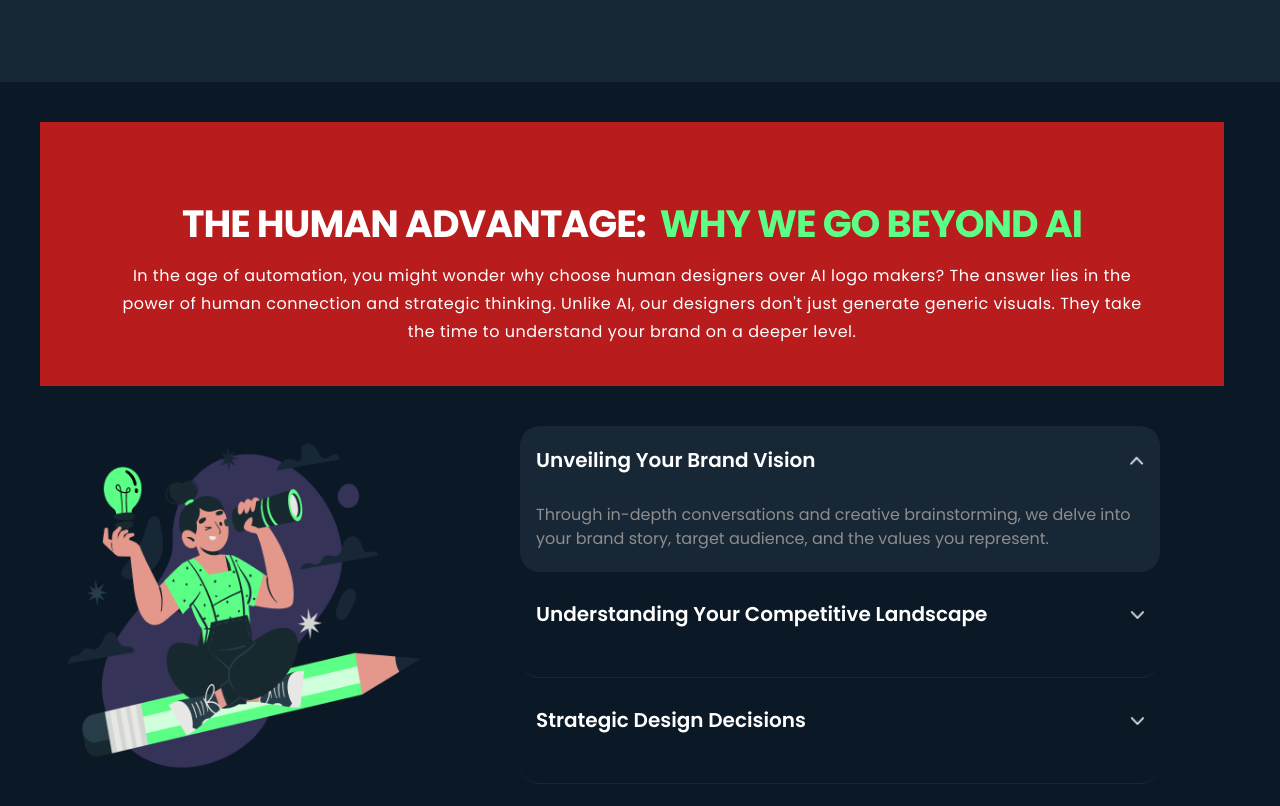
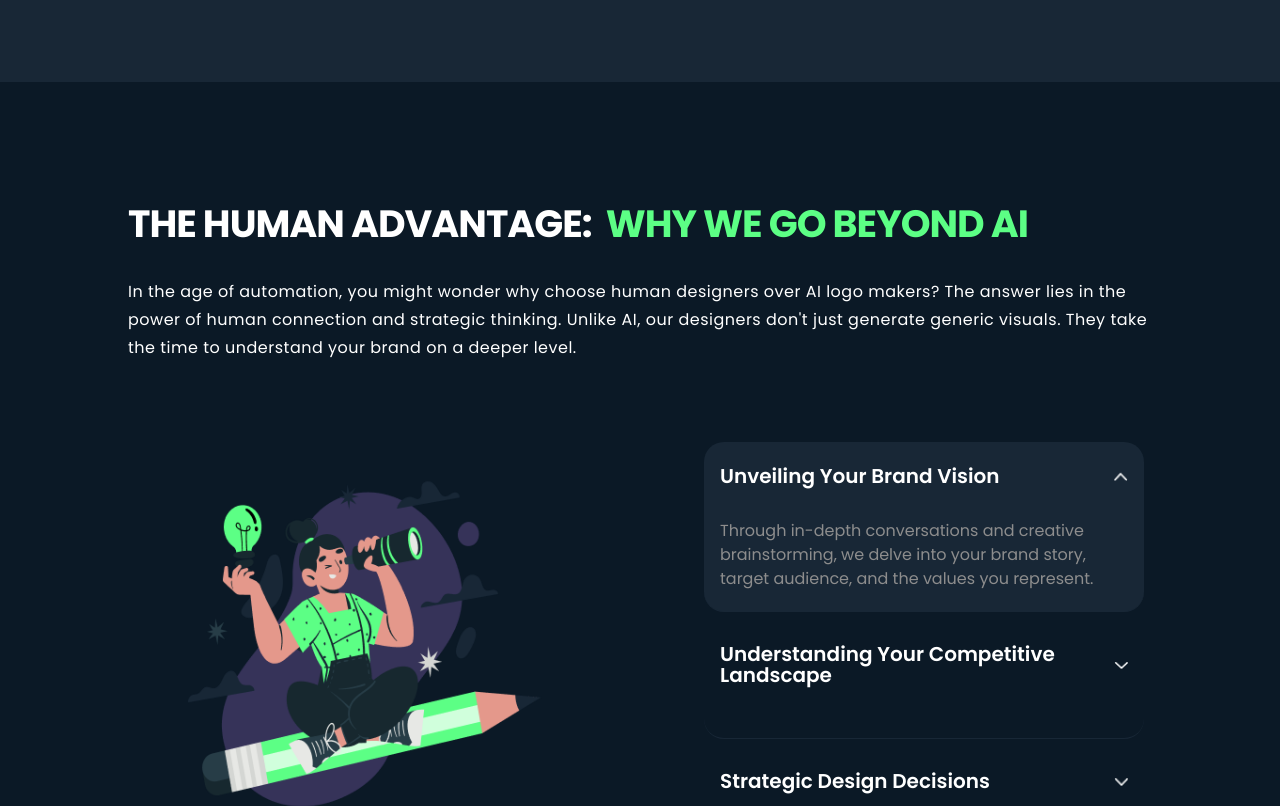
Before and after one commit to shashank8112357010/logo-designmaker, a Next.js app: page /about-us in a window 1280 px wide. Shown: the part 1720-2526 px from the top of the page. Built offline with nearby package versions, Linux system fonts and the light colour scheme.

Commit message:
changes in about

```diff
--- a/src/app/about-us/page.js
+++ b/src/app/about-us/page.js
@@ -63,13 +63,14 @@ export default function AboutUs() {
 
             {/* 4th section  */}
             <div>
-                <main className="max-w-[1920px] mx-auto w-full items-center flex pt-10">
+                <div className="flex-col justify-center items-center lg:mx-12 ">
+                    <main className="max-w-[1920px] mx-auto  w-full items-center flex pt-10">
 
-                    <div className={`flex flex-row-reverse mx-10 text-white pt-10 pb-10 lg:pt-20 lg:pb-10 px-4 justify-center lg:justify-start bg-red-700 sm:px-10 lg:px-20 gap-10 flex-wrap lg:flex-nowrap`}>
+                        <div className={`flex flex-row-reverse text-white pt-10 pb-10 lg:pt-20 lg:pb-10 px-4 justify-center lg:justify-start sm:px-10 lg:px-20 gap-10 flex-wrap lg:flex-nowrap `}>
 
                             {/* first section */}
-                        <div className="max-w-[1024px]  flex flex-col gap-4 items-center text-center justify-center">
-                            <h2 className="w-full uppercase lg:text-[38px] sm:text-[25px] text-[18px] font-bold leading-[21px] sm:leading-[29px] lg:leading-[44px] tracking-[-1px] text-white ">
+                            <div className="max-w-[1037px] flex flex-col gap-8 items-center text-center lg:text-start">
+                                <h2 className="w-full uppercase lg:text-[38px] space-x-2 sm:text-[25px] text-[18px] font-bold leading-[21px] sm:leading-[29px] lg:leading-[44px] tracking-[-1px] text-white ">
                                     The Human Advantage:
                                     <span className="text-primaryGreen">&nbsp; Why We Go Beyond AI</span>
                                 </h2>
@@ -81,8 +82,8 @@ export default function AboutUs() {
                         </div>
                     </main>
 
-                <main className="max-w-[1920px] mx-auto w-full justify-center items-center flex pb-10 ">
-                    <div className={`flex text-white pb-20 lg:pb-20 px-4 items-center justify-center sm:px-10 lg:px-10 flex-wrap lg:flex-nowrap pt-10 `}>
+                    <main className="max-w-[1920px] mx-auto lg:mx-8 w-full justify-center items-center flex pb-10 ">
+                        <div className={`flex text-white pb-20 lg:pb-20 px-4 lg:gap-16   items-center justify-center sm:px-10 lg:px-10 lg:pl-20 flex-wrap lg:flex-nowrap pt-10 `}>
                             {/* first section */}
                             {AboutImg.filter((item) => item.id === currentIndex)
                                 .map((item) => {
@@ -96,7 +97,7 @@ export default function AboutUs() {
 
                             {/* second section */}
                             <section className="bg-primaryBlack mt-8 lg:mt-0 flex items-center text-white px-4 sm:px-10 lg:px-20">
-                            <div className="flex flex-col max-w-[1023px] mx-auto gap-2">
+                                <div className="flex flex-col max-w-[1123px] w-full mx-auto gap-2">
                                     {AboutFaqs.map((item, index) => {
                                         return (
                                             <FaqAbout
@@ -116,6 +117,7 @@ export default function AboutUs() {
 
                         </div>
                     </main>
+                </div>
                 <ServicesCTA imgSrc="/services/brand and identity design.png" heading="Ready to unlock the full potential of your brand?" para="Partner with Logo Design Maker and experience the difference a human touch can make. Contact us today to schedule a free consultation and discuss your custom logo design needs." />
             </div>
 
```
Lines whose indentation alone changed are shown as unchanged.
